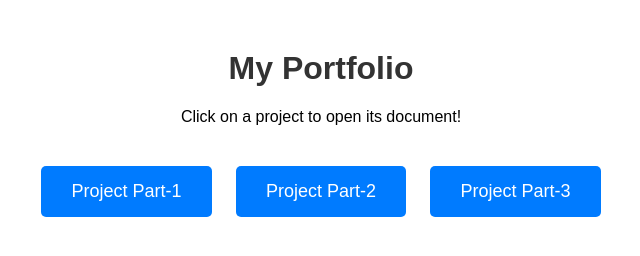
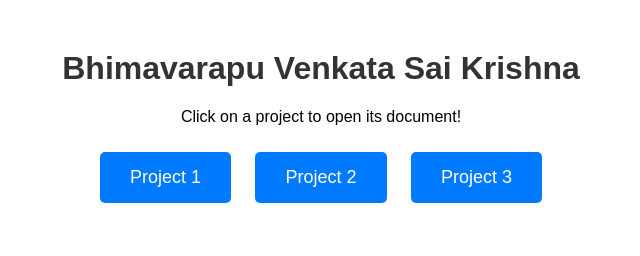
Before and after one commit to saikrishna1604/Data, a plain HTML site: page index.html in a window 1280 px wide. Shown: the whole page, without its empty margins (319-959 px from the left). Drawn offline with Linux system fonts and the light colour scheme.

Commit message:
Update index.html

```diff
--- a/index.html
+++ b/index.html
@@ -3,7 +3,7 @@
 <head>
     <meta charset="UTF-8">
     <meta name="viewport" content="width=device-width, initial-scale=1.0">
-    <title>Bhimavarapu Venkata Saikrishna</title>
+    <title>Bhimavarapu Venkata Sai Krishna</title>
     <style>
         body {
             font-family: Arial, sans-serif;
@@ -33,18 +33,20 @@
     </style>
 </head>
 <body>
-    <h1>My Portfolio</h1>
+    <h1>Bhimavarapu Venkata Sai Krishna</h1>
     <p>Click on a project to open its document!</p>
-    <div class="button-container">
-        <button onclick="openDocument('project1.pdf')">Project Part-1</button>
-        <button onclick="openDocument('project2.pdf')">Project Part-2</button>
-        <button onclick="openDocument('project3.pdf')">Project Part-3</button>
-    </div>
+     <body>
+
+    <button onclick="onClickFunction('https://vinuthna-erukulla.github.io/Class-participation-10-weeks/')">Project 1</button>
+    <button onclick="onClickFunction('https://vinuthna-erukulla.github.io/Data-analyst-vinuthna/')">Project 2</button>
+    <button onclick="onClickFunction('https://www.example3.com')">Project 3</button>
+
+</body>
 
     <script>
-        function openDocument(docPath) {
-            // Open the document in a new tab
-            window.open(docPath, '_blank');
+        function openDocument(url) {
+            // Navigate to the specified URL
+            window.location.href = url;
         }
     </script>
 </body>
```
